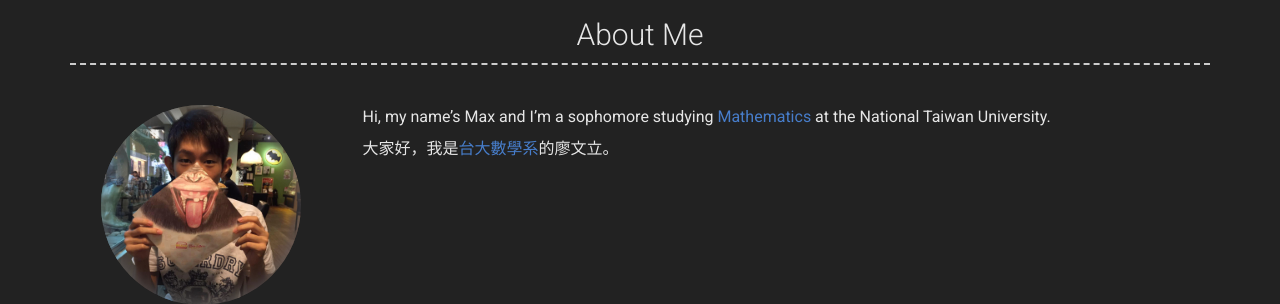
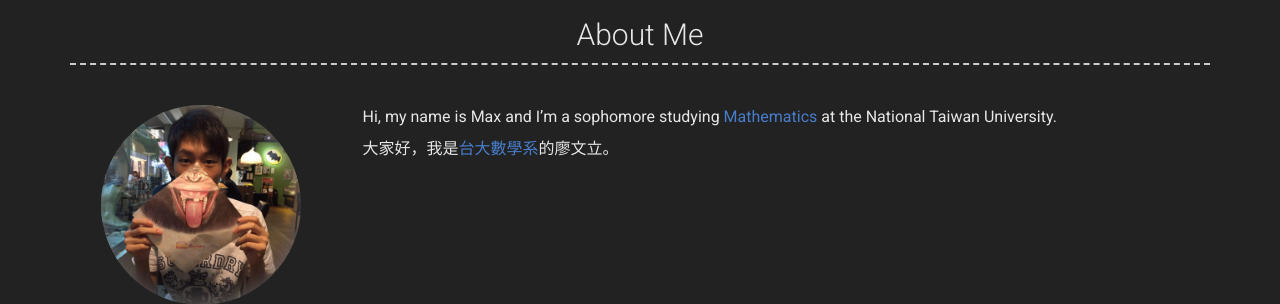
Before and after one commit to max90156/test-website, a Jekyll site: the page built from index.md, in a window 1280 px wide and 900 px high. Shown: the part 224-528 px from the top of the window. Built offline with Jekyll 4.4.1, drawn with Linux system fonts in a browser that asks for light colours; nearby versions of some CDN libraries.

```diff
--- a/_config.yml
+++ b/_config.yml
@@ -52,7 +52,7 @@ instagram_username: liao_maxieee
 # about_title: About Me (Use this to override about section title)
 about_profile_image: my_photo.jpg
 about_content: | # this will include new lines to allow paragraphs
-  Hi, my name's Max and I'm a sophomore studying [Mathematics](http://www.math.ntu.edu.tw/) at the National Taiwan University.
+  Hi, my name is Max and I'm a sophomore studying [Mathematics](http://www.math.ntu.edu.tw/) at the National Taiwan University.
 
   大家好，我是[台大數學系](http://www.math.ntu.edu.tw/)的廖文立。
 
```
